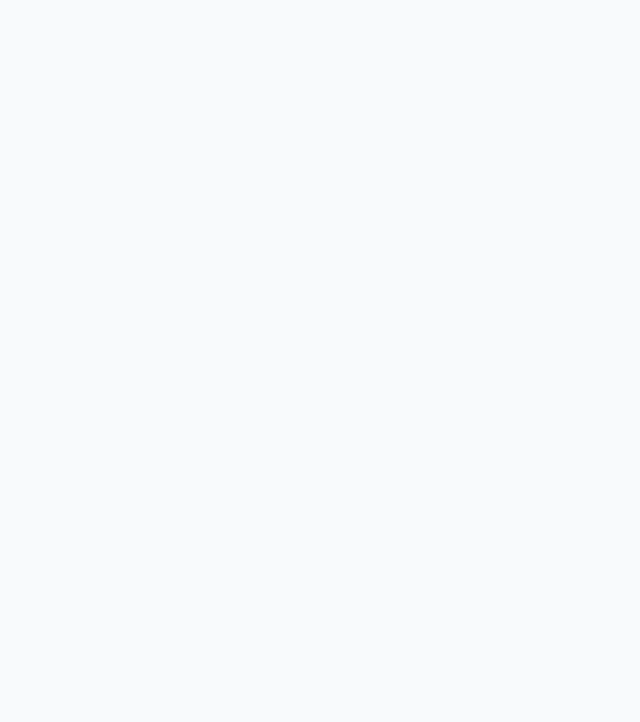
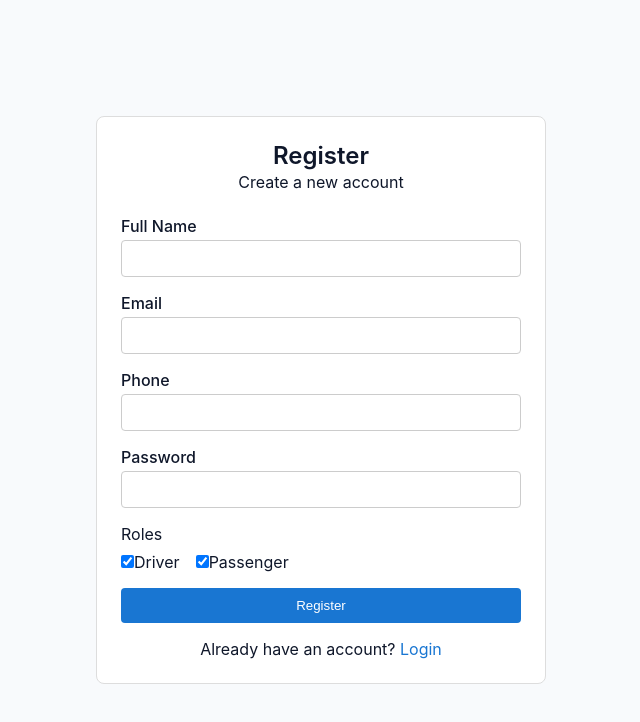
Before and after one commit to PranavKB/ac_project, a React app in the folder frontend/: page /register in a window 1280 px wide. Before the commit this address had no page. Shown: the top 722 px of the page, without its empty margins (319-959 px from the left). Built offline with nearby package versions, Linux system fonts and the light colour scheme; the HTML template or start-up script is replaced by a standard one.

Commit message:
Login page and Register page

```diff
--- /dev/null
+++ b/frontend/src/pages/Auth/Login.scss
@@ -0,0 +1,70 @@
+.login-container {
+  display: flex;
+  justify-content: center;
+  align-items: center;
+  min-height: 100vh;
+}
+
+.login-card {
+  width: 100%;
+  max-width: 400px;
+  padding: 24px;
+  border: 1px solid #ddd;
+  border-radius: 8px;
+  background: #fff;
+}
+
+.login-header {
+  text-align: center;
+  margin-bottom: 20px;
+}
+
+.login-form {
+  display: flex;
+  flex-direction: column;
+  gap: 16px;
+}
+
+.form-group {
+  display: flex;
+  flex-direction: column;
+
+  label {
+    margin-bottom: 4px;
+    font-weight: 500;
+  }
+}
+
+.input-field {
+  padding: 10px;
+  border: 1px solid #ccc;
+  border-radius: 4px;
+}
+
+.login-btn {
+  padding: 10px;
+  border: none;
+  border-radius: 4px;
+  background: #1976d2;
+  color: white;
+  cursor: pointer;
+
+  &:disabled {
+    opacity: 0.7;
+  }
+}
+
+.error-box {
+  color: red;
+  font-size: 14px;
+}
+
+.login-footer {
+  margin-top: 16px;
+  text-align: center;
+
+  span {
+    color: #1976d2;
+    cursor: pointer;
+  }
+}
--- a/frontend/src/pages/Auth/LoginPage.jsx
+++ b/frontend/src/pages/Auth/LoginPage.jsx
@@ -1,78 +1,74 @@
-import React, { useState } from 'react';
-import { authAPI } from '../api';
+import { useState } from "react";
+import { authAPI } from "../../../api";
+import "./Login.scss";
 
-export default function LoginPage({ onLoginSuccess, onTogglePage }) {
-  const [email, setEmail] = useState(null);
-  const [password, setPassword] = useState(null);
+export default function LoginPage({ onTogglePage }) {
+  const [email, setEmail] = useState("");
+  const [password, setPassword] = useState("");
   const [loading, setLoading] = useState(false);
-  const [error, setError] = useState(null);
+  const [error, setError] = useState("");
 
   const handleSubmit = async (e) => {
     e.preventDefault();
+
     setLoading(true);
-    setError(null);
+    setError("");
+
     try {
       const user = await authAPI.login(email, password);
-      localStorage.setItem('user', JSON.stringify(user));
-      onLoginSuccess(user);
+
+      localStorage.setItem("user", JSON.stringify(user));
+      alert("Login successful!");
+      //onLoginSuccess(user);
     } catch (err) {
-      setError(err.response?.data?.message || 'Invalid email or password.');
+      setError(err.response?.data?.message || "Invalid email or password.");
     } finally {
       setLoading(false);
     }
   };
 
   return (
-    <div className="flex-center" style={{ minHeight: '80vh' }}>
-      <div className="glass-panel" style={{ width: '100%', maxWidth: '400px', padding: 32 }}>
-        <div style={{ textAlign: 'center', marginBottom: 28 }}>
-          <h1 >
-          Login
-          </h1>
-          <p>
-            Enter details to access the ride-matching system
-          </p>
+    <div className="login-container">
+      <div className="login-card">
+        <div className="login-header">
+          <h2>Login</h2>
+          <p>Enter your credentials</p>
         </div>
 
-        <form onSubmit={handleSubmit} className="flex-col" style={{ gap: 18 }}>
-          <div>
-            <label>Email Address</label>
+        <form onSubmit={handleSubmit} className="login-form">
+          <div className="form-group">
+            <label>Email</label>
+
             <input
               type="email"
               className="input-field"
+              value={email}
+              onChange={(e) => setEmail(e.target.value)}
               required
-              value={email}
-              onChange={e => setEmail(e.target.value)}
             />
           </div>
 
-          <div>
-            <label >Password</label>
+          <div className="form-group">
+            <label>Password</label>
+
             <input
               type="password"
               className="input-field"
+              value={password}
+              onChange={(e) => setPassword(e.target.value)}
               required
-              value={password}
-              onChange={e => setPassword(e.target.value)}
             />
           </div>
 
-          {error && (
-            <div>
-              {error}
-            </div>
-          )}
+          {error && <div className="error-box">{error}</div>}
 
-          <button type="submit" className="btn btn-primary" style={{ width: '100%', padding: '12px' }} disabled={loading}>
-            {loading ? 'Logging in...' : 'Sign In'}
+          <button type="submit" className="login-btn" disabled={loading}>
+            {loading ? "Logging in..." : "Login"}
           </button>
         </form>
 
-        <div >
-          Don't have an account?{' '}
-          <span  onClick={onTogglePage}>
-            Register Here
-          </span>
+        <div className="login-footer">
+          Don't have an account? <span onClick={onTogglePage}>Register</span>
         </div>
       </div>
     </div>
--- /dev/null
+++ b/frontend/src/pages/Auth/Register.scss
@@ -0,0 +1,81 @@
+.register-container {
+  display: flex;
+  justify-content: center;
+  align-items: center;
+  min-height: 100vh;
+}
+
+.register-card {
+  width: 100%;
+  max-width: 450px;
+  padding: 24px;
+  border: 1px solid #ddd;
+  border-radius: 8px;
+  background: #fff;
+}
+
+.register-header {
+  text-align: center;
+  margin-bottom: 20px;
+}
+
+.register-form {
+  display: flex;
+  flex-direction: column;
+  gap: 16px;
+}
+
+.form-group {
+  display: flex;
+  flex-direction: column;
+
+  label {
+    margin-bottom: 4px;
+    font-weight: 500;
+  }
+}
+
+.input-field {
+  padding: 10px;
+  border: 1px solid #ccc;
+  border-radius: 4px;
+}
+
+.role-section {
+  display: flex;
+  flex-direction: column;
+  gap: 8px;
+}
+
+.role-options {
+  display: flex;
+  gap: 16px;
+}
+
+.error-box {
+  color: red;
+  font-size: 14px;
+}
+
+.register-btn {
+  padding: 10px;
+  border: none;
+  border-radius: 4px;
+  background: #1976d2;
+  color: white;
+  cursor: pointer;
+
+  &:disabled {
+    opacity: 0.7;
+  }
+}
+
+.register-footer {
+  margin-top: 16px;
+  text-align: center;
+
+  span {
+    color: #1976d2;
+    cursor: pointer;
+  }
+}
--- a/frontend/src/pages/Auth/RegisterPage.jsx
+++ b/frontend/src/pages/Auth/RegisterPage.jsx
@@ -1,20 +1,21 @@
-import React, { useState } from 'react';
-import { authAPI } from '../api';
+import { useState } from "react";
+import { authAPI } from "../../../api";
+import "./Register.scss";
 
-export default function RegisterPage({ onRegisterSuccess, onTogglePage }) {
-  const [name, setName] = useState('');
-  const [email, setEmail] = useState('');
-  const [phone, setPhone] = useState('');
-  const [password, setPassword] = useState('');
-  const [roles, setRoles] = useState(['DRIVER', 'PASSENGER']); // default both
+export default function RegisterPage({ onTogglePage }) {
+  const [name, setName] = useState("");
+  const [email, setEmail] = useState("");
+  const [phone, setPhone] = useState("");
+  const [password, setPassword] = useState("");
+  const [roles, setRoles] = useState(["DRIVER", "PASSENGER"]);
 
   const [loading, setLoading] = useState(false);
-  const [error, setError] = useState(null);
+  const [error, setError] = useState("");
 
   const handleRoleChange = (role) => {
     if (roles.includes(role)) {
       if (roles.length > 1) {
-        setRoles(roles.filter(r => r !== role));
+        setRoles(roles.filter((r) => r !== role));
       }
     } else {
       setRoles([...roles, role]);
@@ -23,118 +24,113 @@ export default function RegisterPage({ onRegisterSuccess, onTogglePage }) {
 
   const handleSubmit = async (e) => {
     e.preventDefault();
+
     setLoading(true);
-    setError(null);
+    setError("");
+
     try {
-      await authAPI.register(name, email, phone, password, roles);
-      alert('Registration successful! Please log in.');
-      onRegisterSuccess();
+      const resp = await authAPI.register(name, email, phone, password, roles);
+      console.log("Registration response:", resp);
+      alert("Registration successful! Please login.");
+
+      //onRegisterSuccess();
     } catch (err) {
-      setError(err.response?.data?.message || 'Registration failed.');
+      setError(err.response?.data?.message || "Registration failed.");
     } finally {
       setLoading(false);
     }
   };
 
   return (
-    <div className="flex-center" style={{ minHeight: '85vh' }}>
-      <div className="glass-panel" style={{ width: '100%', maxWidth: '440px', padding: 32 }}>
-        <div style={{ textAlign: 'center', marginBottom: 24 }}>
-          <h1 style={{ fontSize: '1.75rem', fontWeight: 800, background: 'linear-gradient(90deg, #3b82f6, #10b981)', WebkitBackgroundClip: 'text', WebkitTextFillColor: 'transparent', marginBottom: 6 }}>
-            Create Account
-          </h1>
-          <p >
-            Register to join the ride-share community network
-          </p>
+    <div className="register-container">
+      <div className="register-card">
+        <div className="register-header">
+          <h2>Register</h2>
+          <p>Create a new account</p>
         </div>
 
-        <form onSubmit={handleSubmit} className="flex-col" style={{ gap: 16 }}>
-          <div>
-            <label >Full Name</label>
+        <form onSubmit={handleSubmit} className="register-form">
+          <div className="form-group">
+            <label>Full Name</label>
+
             <input
               type="text"
               className="input-field"
+              value={name}
+              onChange={(e) => setName(e.target.value)}
               required
-              value={name}
-              onChange={e => setName(e.target.value)}
-              placeholder="Rahul Kumar"
             />
           </div>
 
-          <div>
-            <label >Email Address</label>
+          <div className="form-group">
+            <label>Email</label>
+
             <input
               type="email"
               className="input-field"
+              value={email}
+              onChange={(e) => setEmail(e.target.value)}
               required
-              value={email}
-              onChange={e => setEmail(e.target.value)}
-              placeholder="rahul@gmail.com"
             />
           </div>
 
-          <div>
-            <label >Phone Number</label>
+          <div className="form-group">
+            <label>Phone</label>
+
             <input
               type="tel"
               className="input-field"
+              value={phone}
+              onChange={(e) => setPhone(e.target.value)}
               required
-              value={phone}
-              onChange={e => setPhone(e.target.value)}
-              placeholder="9876543210"
             />
           </div>
 
-          <div>
-            <label >Password</label>
+          <div className="form-group">
+            <label>Password</label>
+
             <input
               type="password"
               className="input-field"
+              value={password}
+              onChange={(e) => setPassword(e.target.value)}
               required
-              value={password}
-              onChange={e => setPassword(e.target.value)}
-              placeholder="At least 6 characters"
             />
           </div>
 
-          <div>
-            <label >Select Roles</label>
-            <div className="flex-row" style={{ gap: 16 }}>
-              <label className="flex-row" style={{ gap: 6, alignItems: 'center', cursor: 'pointer', fontSize: '0.9rem' }}>
+          <div className="role-section">
+            <label>Roles</label>
+
+            <div className="role-options">
+              <label>
                 <input
                   type="checkbox"
-                  checked={roles.includes('DRIVER')}
-                  onChange={() => handleRoleChange('DRIVER')}
+                  checked={roles.includes("DRIVER")}
+                  onChange={() => handleRoleChange("DRIVER")}
                 />
                 Driver
               </label>
-              <label className="flex-row" style={{ gap: 6, alignItems: 'center', cursor: 'pointer', fontSize: '0.9rem' }}>
+
+              <label>
                 <input
                   type="checkbox"
-                  checked={roles.includes('PASSENGER')}
-                  onChange={() => handleRoleChange('PASSENGER')}
+                  checked={roles.includes("PASSENGER")}
+                  onChange={() => handleRoleChange("PASSENGER")}
                 />
                 Passenger
               </label>
             </div>
           </div>
 
-          {error && (
-            <div >
-              {error}
-            </div>
-          )}
+          {error && <div className="error-box">{error}</div>}
 
-          <button type="submit" className="btn btn-primary" style={{ width: '100%', padding: '12px', marginTop: 8 }} disabled={loading}>
-            {loading ? 'Creating Account...' : 'Sign Up'}
+          <button type="submit" className="register-btn" disabled={loading}>
+            {loading ? "Registering..." : "Register"}
           </button>
         </form>
 
-        <div>
-          Already have an account?{' '}
-          <span >
-            Login Here
-          </span>
+        <div className="register-footer">
+          Already have an account? <span onClick={onTogglePage}>Login</span>
         </div>
       </div>
     </div>
--- a/frontend/src/routes/AppRoutes.jsx
+++ b/frontend/src/routes/AppRoutes.jsx
@@ -2,6 +2,8 @@ import { BrowserRouter, Routes, Route } from "react-router-dom";
 
 import StyleGuide from "../pages/StyleGuide/StyleGuide";
 import DriverDashboard from "../components/DriverDashboard";
+import LoginPage from "../pages/Auth/LoginPage";
+import RegisterPage from "../pages/Auth/RegisterPage";
 
 function AppRoutes() {
   return (
@@ -15,6 +17,8 @@ function AppRoutes() {
             </>
           }
         />
+        <Route path="/login" element={<LoginPage />} />
+        <Route path="/register" element={<RegisterPage />} />
         <Route path="/driver" element={<DriverDashboard />} />
         <Route path="/style-guide" element={<StyleGuide />} />
       </Routes>
```
